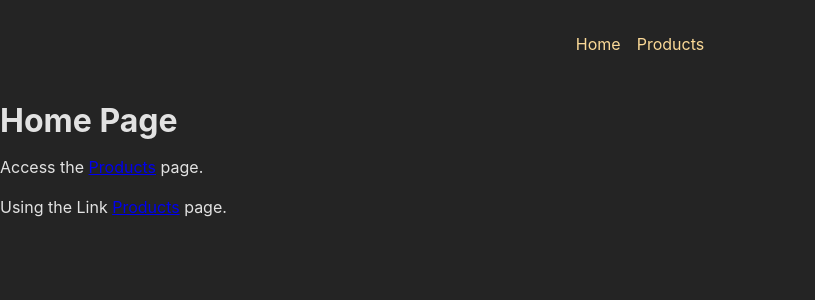
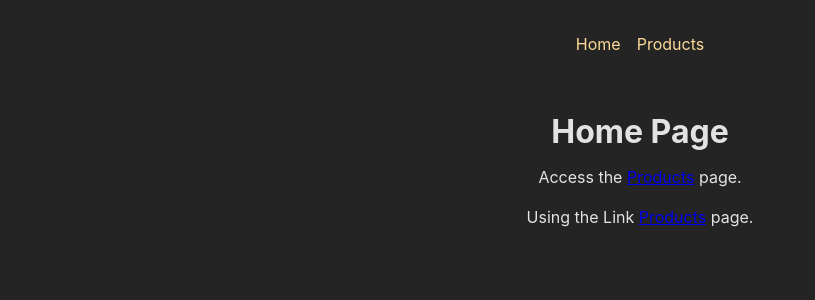
Before and after one commit to vzan2012/react-router-demo, a React (Vite) app: page / in a window 1280 px wide. Shown: the top 300 px of the page, without its empty margins (0-815 px from the left). Built offline with nearby package versions, Linux system fonts and the light colour scheme.

Commit message:
feat: updating error page component

```diff
--- a/src/App.jsx
+++ b/src/App.jsx
@@ -7,11 +7,13 @@
 import HomePage from "./pages/Home";
 import ProductsPage from "./pages/Products";
 import RootLayout from "./pages/Root";
+import ErrorPage from "./pages/Error";
 
 const routes = [
   {
     path: "/",
     element: <RootLayout />,
+    errorElement: <ErrorPage />,
     children: [
       { path: "/", element: <HomePage /> },
       { path: "/products", element: <ProductsPage /> },
--- a/src/index.css
+++ b/src/index.css
@@ -48,3 +48,8 @@
   margin: 0;
   padding: 0;
 }
+
+main {
+  margin: 2rem auto;
+  text-align: center;
+}
--- /dev/null
+++ b/src/pages/Error.jsx
@@ -0,0 +1,15 @@
+import MainNavigation from "../components/MainNavigation";
+
+const ErrorPage = () => {
+  return (
+    <>
+      <MainNavigation />
+      <main>
+        <p>An error occurred !</p>
+        <p>Could not find this page !</p>
+      </main>
+    </>
+  );
+};
+
+export default ErrorPage;
--- a/src/pages/Root.jsx
+++ b/src/pages/Root.jsx
@@ -1,5 +1,3 @@
-import classes from "./Root.module.css";
-
 import { Outlet } from "react-router-dom";
 import MainNavigation from "../components/MainNavigation";
 
@@ -8,7 +6,7 @@
     <>
       {/* <h1>Root Layout</h1> */}
       <MainNavigation />
-      <main className="content">
+      <main>
         <Outlet />
       </main>
     </>
--- a/src/pages/Root.module.css
+++ /dev/null
@@ -1,4 +0,0 @@
-.content {
-  margin: 2rem auto;
-  text-align: center;
-}
```
